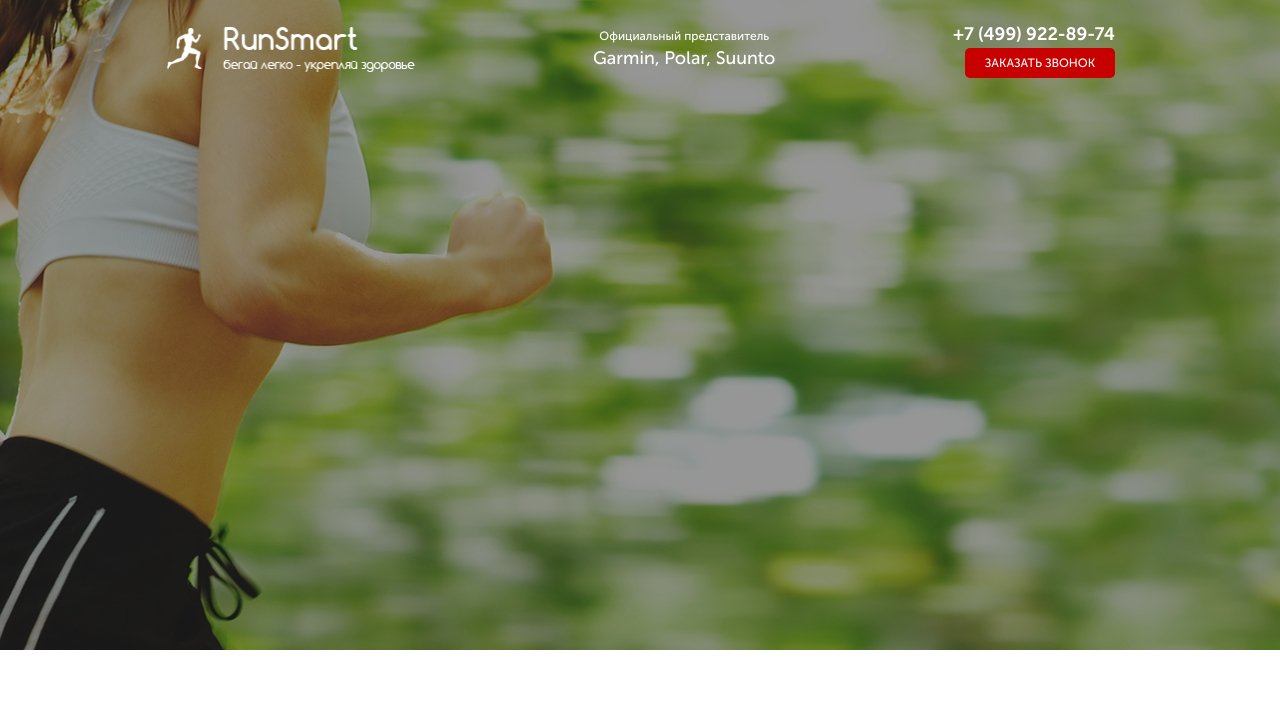
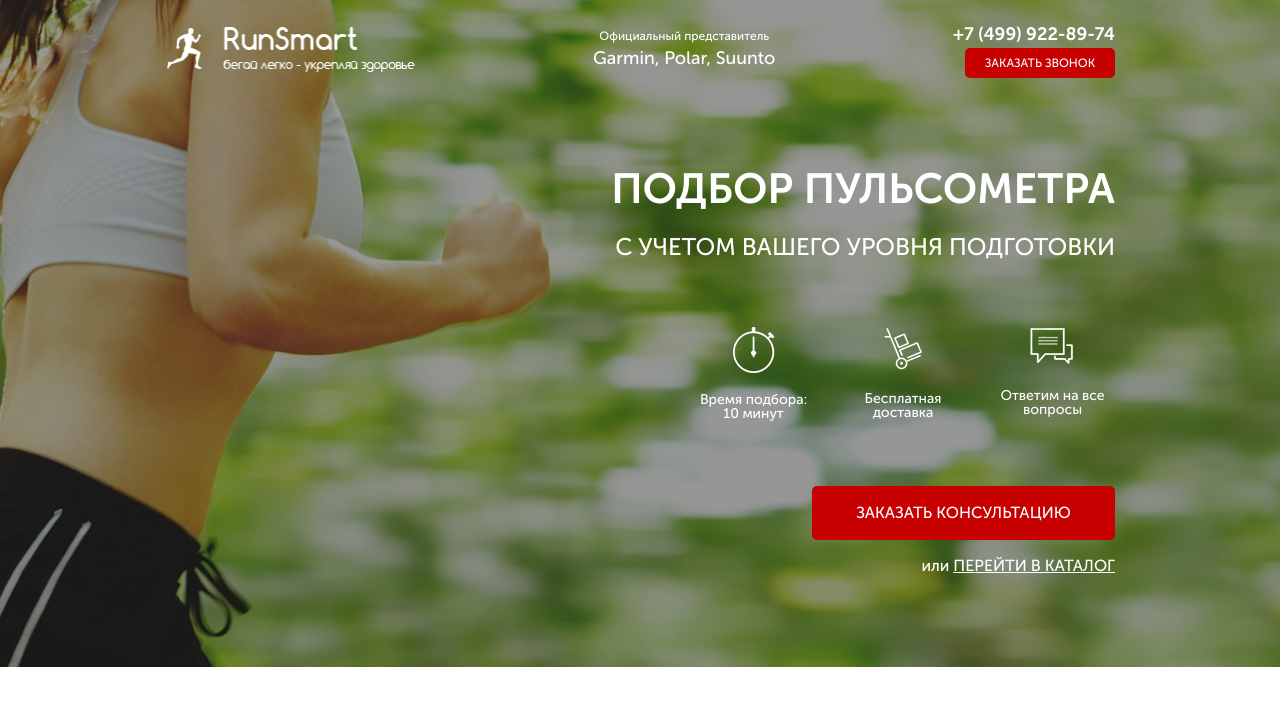
Before and after one commit to oiva-terho/pulse, a website: page src/index.html in a window 1280 px wide. Drawn offline with nearby package versions, Linux system fonts and the light colour scheme; files that its build step writes are made by us from their sources; files whose address does not match are found by name.

Commit message:
promo section

```diff
--- a/gulpfile.js
+++ b/gulpfile.js
@@ -29,7 +29,7 @@ gulp.task('html', function () {
 const sass = gulpSass(dartSass);
 gulp.task('sass', function () {
   return gulp
-    .src('src/sass/**/*.{sass,scss}', { sourcemaps: true })
+    .src('src/sass/**/*.scss', { sourcemaps: true })
     .pipe(sass().on('error', sass.logError))
     .pipe(autoprefixer())
     .pipe(csso())
@@ -68,7 +68,7 @@ gulp.task('connect', function () {
 
 gulp.task('watch', function () {
   gulp.watch(['src/*.html'], gulp.series('html'));
-  gulp.watch(['src/sass/**/*.{sass, scss}'], gulp.series('sass'));
+  gulp.watch(['src/sass/**/*.scss'], gulp.series('sass'));
   gulp.watch(['src/js/*.js'], gulp.series('js'));
 });
 
--- a/src/index.html
+++ b/src/index.html
@@ -1,16 +1,27 @@
 <!DOCTYPE html>
 <html lang="ru">
   <head>
-  <meta charset="UTF-8">
-  <meta http-equiv="X-UA-Compatible" content="IE=edge">
-  <meta name="viewport" content="width=device-width, initial-scale=1.0">
+    <meta charset="UTF-8" />
+    <meta http-equiv="X-UA-Compatible" content="IE=edge" />
+    <meta name="viewport" content="width=device-width, initial-scale=1.0" />
     <title>Пульсометры Garmin, Polar, Suunto</title>
-  <link rel="apple-touch-icon" sizes="180x180" href="/public/apple-touch-icon.png">
-  <link rel="icon" type="image/png" sizes="32x32" href="/public/favicon-32x32.png">
-  <link rel="icon" type="image/png" sizes="16x16" href="/public/favicon-16x16.png">
-  <link rel="manifest" href="/site.webmanifest">
-  <link rel="stylesheet" href="/style.css">
-  <link rel="stylesheet" href="/public/css/bootstrap-reboot.min.css">
+    <link
+      rel="apple-touch-icon"
+      sizes="180x180"
+      href="/public/apple-touch-icon.png" />
+    <link
+      rel="icon"
+      type="image/png"
+      sizes="32x32"
+      href="/public/favicon-32x32.png" />
+    <link
+      rel="icon"
+      type="image/png"
+      sizes="16x16"
+      href="/public/favicon-16x16.png" />
+    <link rel="manifest" href="/site.webmanifest" />
+    <link rel="stylesheet" href="/style.css" />
+    <link rel="stylesheet" href="/public/css/bootstrap-reboot.min.css" />
     <script defer src="/script.js"></script>
   </head>
   <body>
@@ -18,17 +29,45 @@
       <div class="container">
         <header class="header">
           <a href="#" class="header__logo">
-                <img src="/public/icons/logo.png" alt="logo">
+            <img src="/public/icons/logo.png" alt="logo" />
           </a>
           <div class="header__official">
             Официальный представитель
             <span>Garmin, Polar, Suunto</span>
           </div>
           <div class="header__contacts">
-                <a href="tel:+74999228974" class="header__phone">+7 (499) 922-89-74</a>
-                <button data-modal="consultation" class="button">Заказать звонок</button>
+            <a href="tel:+74999228974" class="header__phone"
+              >+7 (499) 922-89-74</a
+            >
+            <button data-modal="consultation" class="button">
+              Заказать звонок
+            </button>
           </div>
         </header>
+        <div class="promo__wrapper">
+          <h1 class="promo__header">Подбор пульсометра</h1>
+          <h2 class="promo__subheader">с учетом Вашего уровня подготовки</h2>
+          <div class="promo__icons">
+            <div class="promo__icon">
+              <img src="/public/icons/main_screen/timer.png" alt="timer" />
+              Время подбора: 10 минут
+            </div>
+            <div class="promo__icon">
+              <img src="/public/icons/main_screen/hand-cart.png" alt="hand-chart" />
+              Бесплатная доставка
+            </div>
+            <div class="promo__icon">
+              <img src="/public/icons/main_screen/messages.png" alt="messages" />
+              Ответим на все вопросы
+            </div>
+          </div>
+          <button data-modal="consultation" class="button button_main">
+            Заказать консультацию
+          </button>
+          <div class="promo__link">
+            или
+            <a href="#catalog">Перейти в каталог</a>
+          </div>
         </div>
       </div>
     </section>
--- a/src/sass/blocks/_buttons.scss
+++ b/src/sass/blocks/_buttons.scss
@@ -8,4 +8,10 @@
     text-transform: uppercase;
     font-weight: 500;
     font-size: 12px;
+    &_main {
+        margin-top: 65px;
+        width: 303px;
+        height: 54px;
+        font-size: 16px;
+    }
 }
--- a/src/sass/blocks/_promo.scss
+++ b/src/sass/blocks/_promo.scss
@@ -2,4 +2,54 @@
   min-height: 650px;
   padding: 21px 0 93px 0;
   background: url(../public/img/main.jpg) center center/cover no-repeat;
+  &__wrapper {
+    display: flex;
+    flex-direction: column;
+    align-items: flex-end;
+    margin-top: 90px;
+    color: #fff;
+    line-height: 1;
+    margin-bottom: 0px;
+  }
+  &__header {
+    font-size: 42px;
+    font-weight: 700;
+    text-transform: uppercase;
+    line-height: 1;
+  }
+  &__subheader {
+    margin-top: 17px;
+    font-size: 24px;
+    font-weight: 500;
+    text-transform: uppercase;
+    line-height: 1;
+    margin-top: 17px;
+  }
+  &__icons {
+    margin-top: 60px;
+    width: 424px;
+    display: flex;
+    justify-content: space-between;
+  }
+  &__icon {
+    width: 125px;
+    text-align: center;
+    font-size: 14px;
+    font-weight: 500;
+    img {
+      display: block;
+      margin: 0 auto;
+      margin-bottom: 20px;
+    }
+  }
+  &__link {
+    margin-top: 18px;
+    font-size: 16px;
+    font-weight: 500;
+    a {
+      color: #fff;
+      text-decoration: underline;
+      text-transform: uppercase;
+    }
+  }
 }
```
Also changed, not shown: src/assets/icons/main_screen/hand-cart.png (added), src/assets/icons/main_screen/messages.png (added), src/assets/icons/main_screen/timer.png (added). Lines whose indentation alone changed are shown as unchanged.
